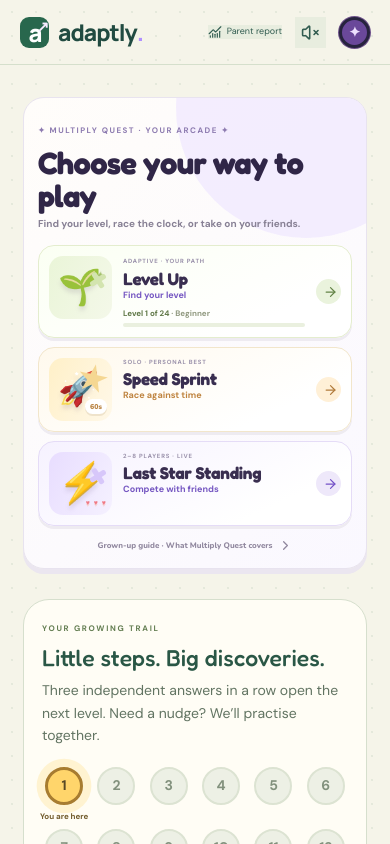
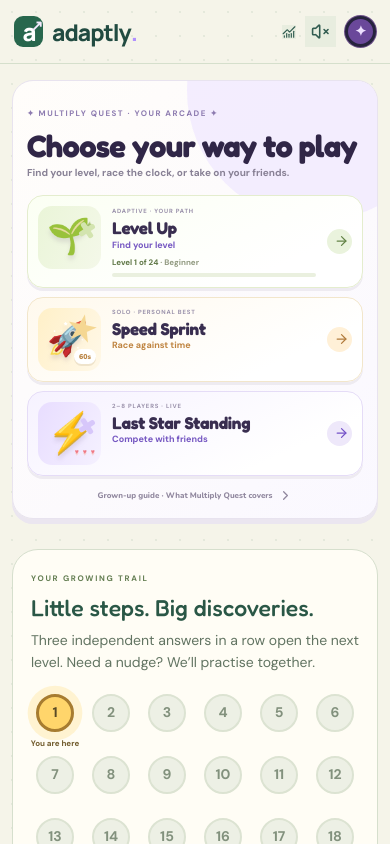
Before and after one commit to previdus/adaptly, a Next.js app: page / in a window 390 px wide. Shown: the top 844 px of the page. Built offline with nearby package versions, Linux system fonts and the light colour scheme.

Commit message:
Update Site source

```diff
--- a/app/page.tsx
+++ b/app/page.tsx
@@ -8,6 +8,7 @@ import MathSprint from './MathSprint';
 import './game-select.css';
 import GameChooser from './GameChooser';
 import './game-chooser.css';
+import './responsive-overrides.css';
 import {LEVEL_UP_DURATION} from '../lib/celebrations';
 type Family={students:Student[],active:number};
 function Mascot({small=false}:{small?:boolean}){return <svg className={small?'mascot small':'mascot'} viewBox="0 0 320 290" role="img" aria-label="Pip, your friendly purple explorer"><ellipse cx="163" cy="258" rx="99" ry="15" fill="#3e2778" opacity=".12"/><path d="M74 123Q25 120 44 175L78 197M245 124Q295 111 279 166L248 192" fill="#a68cfa" stroke="#7753d1" strokeWidth="4"/><path d="M100 226L89 260Q109 274 129 258L137 228M187 228L197 260Q221 272 238 255L224 222" fill="#6d48c5"/><path d="M83 125Q79 51 159 47Q244 48 247 132L242 207Q232 247 163 248Q87 247 81 205Z" fill="#a88af4" stroke="#7753d1" strokeWidth="4"/><ellipse cx="164" cy="155" rx="63" ry="67" fill="#e7dcff"/><ellipse cx="140" cy="140" rx="9" ry="13" fill="#382854"/><ellipse cx="190" cy="140" rx="9" ry="13" fill="#382854"/><circle cx="143" cy="136" r="3" fill="white"/><circle cx="193" cy="136" r="3" fill="white"/><ellipse cx="122" cy="164" rx="11" ry="6" fill="#ef9faf"/><ellipse cx="207" cy="164" rx="11" ry="6" fill="#ef9faf"/><path d="M149 169Q166 190 182 169" fill="#754b8b" stroke="#382854" strokeWidth="3" strokeLinecap="round"/><path d="M89 75Q153 8 223 68L251 77Q170 98 76 80Z" fill="#f5bd52" stroke="#db9632" strokeWidth="4"/><path d="M123 54Q149 34 180 45L190 75L117 76Z" fill="#ffe09b"/><path d="M112 215L216 215L205 237L124 237Z" fill="#7a59ca"/><path d="m163 197 5 9 11 2-8 7 1 11-9-5-10 5 2-11-8-7 11-2Z" fill="#ffd46b"/></svg>}
--- /dev/null
+++ b/app/responsive-overrides.css
@@ -0,0 +1,43 @@
+/* Adaptly does not render the legacy sidebar, so give its workspace the full
+   viewport width and let each game own its fluid maximum width. */
+.adaptly-shell{width:100%;min-width:0;overflow-x:clip}
+.adaptly-shell>.workspace{width:100%;min-width:0;margin-left:0}
+.adaptly-shell .topbar{width:100%;max-width:1240px;padding-inline:clamp(14px,3.2vw,42px)}
+.adaptly-shell .workspace main{box-sizing:border-box;width:100%;max-width:1600px;min-width:0;margin-inline:auto;padding:clamp(18px,3vw,42px) clamp(14px,3.4vw,48px) 30px}
+.adaptly-shell .topic-page{width:100%;max-width:1000px;margin-inline:auto}
+.adaptly-shell .game-chooser{width:100%;min-width:0;max-width:none}
+.adaptly-shell .game-chooser-grid>*{min-width:0}
+.adaptly-shell .chooser-card strong,.adaptly-shell .chooser-card em,.adaptly-shell .chooser-short-copy{overflow-wrap:anywhere}
+.adaptly-shell .arena-hub,.adaptly-shell .sprint-shell{box-sizing:border-box;width:100%;max-width:1100px;min-width:0;margin-inline:auto}
+.adaptly-shell .arena-live-layout,.adaptly-shell .sprint-game-grid,.adaptly-shell .arena-lobby-grid{min-width:0}
+.adaptly-shell .report-table,.adaptly-shell .table-scroll{max-width:100%;min-width:0}
+@media(max-width:900px){
+ .adaptly-shell .workspace main{padding-inline:clamp(16px,3vw,28px)}
+ .adaptly-shell .topbar{padding-inline:clamp(16px,3vw,28px)}
+ .adaptly-shell .report-metrics{grid-template-columns:repeat(2,minmax(0,1fr))}
+}
+@media(max-width:700px){
+ .adaptly-shell .workspace main{padding:16px 12px 24px}
+ .adaptly-shell .topbar{height:64px;padding-inline:14px}
+ .adaptly-shell .top-actions{gap:clamp(7px,2.3vw,13px)}
+ .adaptly-shell .parent-nav span{display:none}
+ .adaptly-shell .report-bottom{grid-template-columns:minmax(0,1fr)}
+ .adaptly-shell .report-metrics{gap:9px}
+ .adaptly-shell .report-metrics>div{min-width:0;padding:clamp(11px,3vw,18px)}
+ .adaptly-shell .page-heading{align-items:flex-start;flex-wrap:wrap}
+ .adaptly-shell .topic-page{margin-top:0}
+}
+@media(max-width:380px){
+ .adaptly-shell .workspace main{padding-inline:9px}
+ .adaptly-shell .topbar{padding-inline:10px}
+ .adaptly-shell .adaptly-brand{gap:6px;font-size:20px}
+ .adaptly-shell .top-actions{gap:6px}
+ .adaptly-shell .iconbutton{padding:4px}
+ .adaptly-shell .avatar{width:32px;height:32px}
+ .adaptly-shell .game-chooser{padding-inline:11px}
+ .adaptly-shell .game-chooser-heading h1{font-size:28px}
+ .adaptly-shell .chooser-card{column-gap:8px}
+}
+@media(prefers-reduced-motion:reduce){.adaptly-shell *, .adaptly-shell *:before,.adaptly-shell *:after{scroll-behavior:auto!important}}
+@media(max-width:650px){.adaptly-shell .arena-live-heading{align-items:flex-start}.adaptly-shell .arena-live-heading>div{flex:1;min-width:0}.adaptly-shell .arena-live-heading h1{max-width:none;font-size:clamp(20px,6.2vw,26px);overflow-wrap:anywhere}.adaptly-shell .arena-heart-count{flex:0 0 auto}.adaptly-shell .arena-final-row{grid-template-columns:24px minmax(0,1fr) 38px 54px;gap:5px}.adaptly-shell .arena-final-row b{min-width:0;overflow:hidden;text-overflow:ellipsis;white-space:nowrap}}
+@media(max-width:360px){.adaptly-shell .game-chooser-heading h1{font-size:26px}.adaptly-shell .game-chooser-heading p{font-size:9px}.adaptly-shell .arena-question-panel{padding-inline:10px}.adaptly-shell .arena-question-copy{padding-inline:28px 40px}.adaptly-shell .arena-question-copy h2{font-size:22px}.adaptly-shell .arena-live-heading{gap:5px}.adaptly-shell .arena-heart-count{padding:7px}.adaptly-shell .arena-final-row{grid-template-columns:21px minmax(0,1fr) 34px 49px;gap:3px}}
```
Also changed, not shown: app/game-chooser.css.
